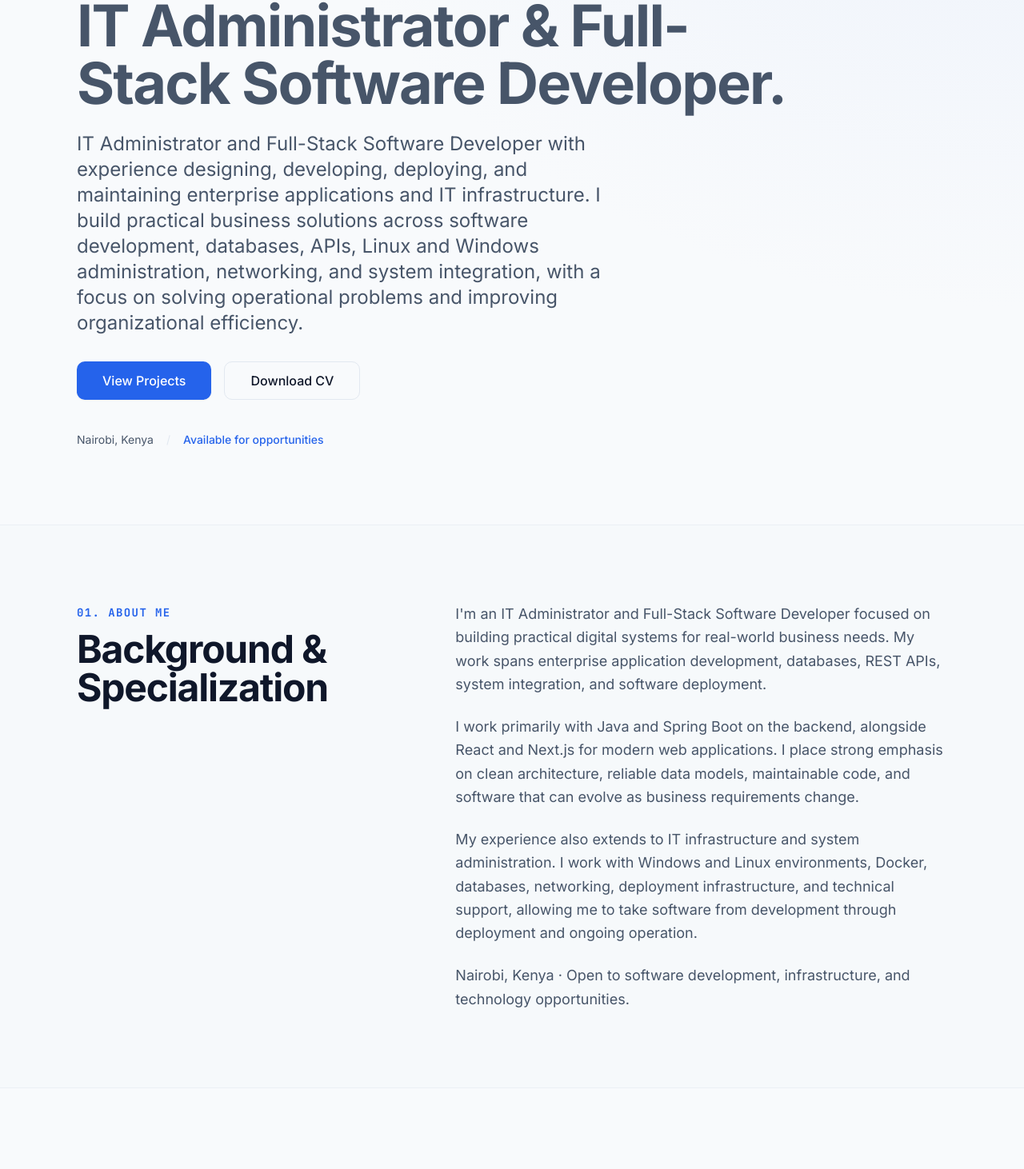
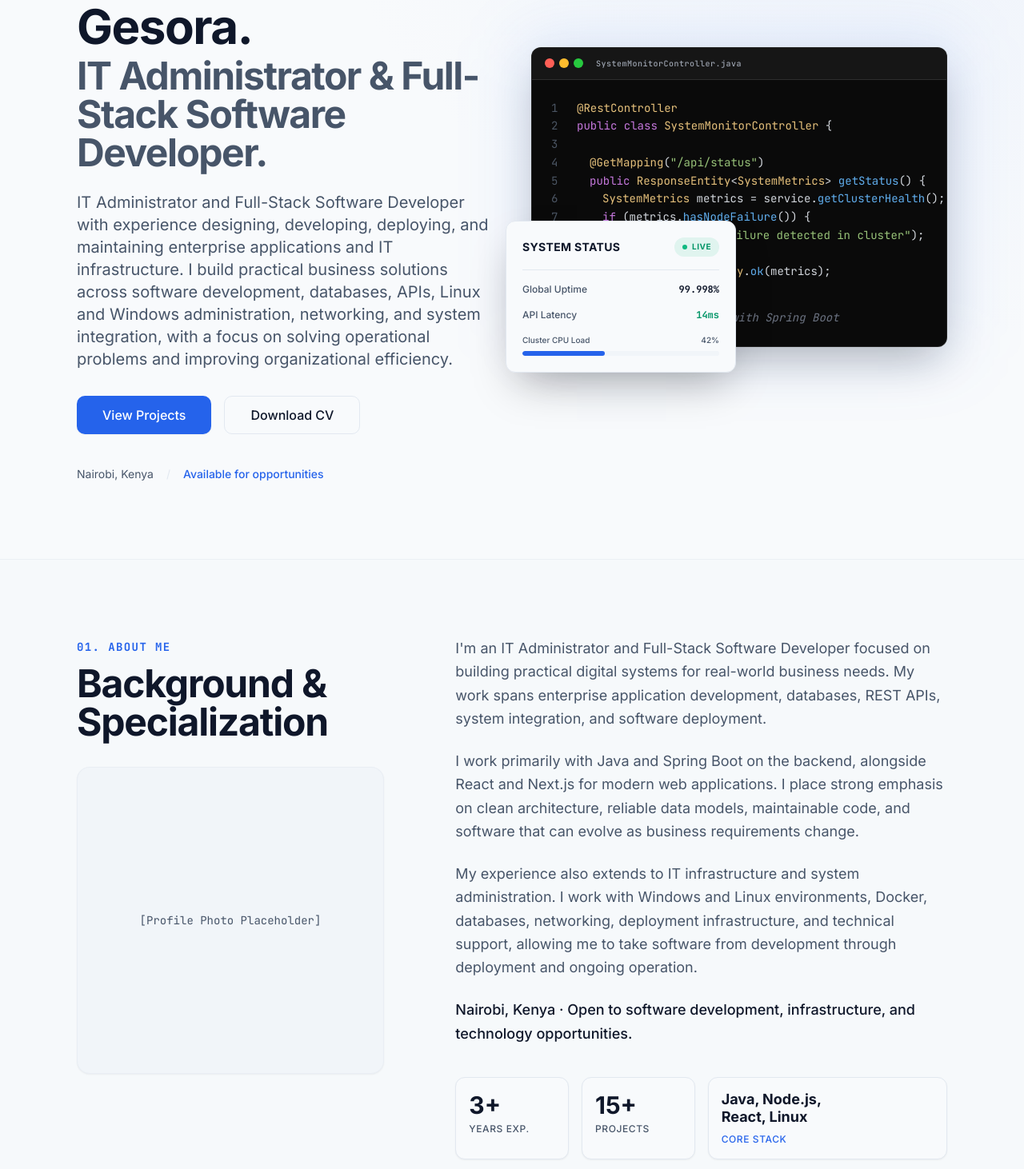
Before and after one commit to jayrakel/nathan-gesora-portfolio, a Next.js app: page / in a window 1280 px wide. Shown: the part 271-1733 px from the top of the page at 80% size. Built offline with nearby package versions, Linux system fonts and the light colour scheme.

Commit message:
feat: enhance about and hero components with new visual elements and grid layouts

```diff
--- a/src/components/About.tsx
+++ b/src/components/About.tsx
@@ -1,3 +1,4 @@
+import Image from 'next/image';
 import { profile } from '@/data/profile';
 
 export default function About() {
@@ -8,12 +9,31 @@ export default function About() {
     >
       <div className="container">
         <div className="grid grid-cols-1 items-start gap-12 lg:grid-cols-12">
-          <div className="lg:col-span-5">
+
+          {/* Left Column: Title & Photo */}
+          <div className="lg:col-span-5 lg:sticky lg:top-32">
             <h2 className="section-eyebrow">01. About Me</h2>
-            <h3 className="section-title">Background & Specialization</h3>
+            <h3 className="section-title mb-8">Background & Specialization</h3>
+
+            {/* Profile Photo Wrapper */}
+            <div className="relative aspect-square max-w-sm overflow-hidden rounded-2xl bg-surface-muted border border-border/50 shadow-sm">
+              {/* Replace the src below with your actual image path (e.g., /me.jpg) */}
+              <div className="absolute inset-0 flex items-center justify-center text-muted font-mono text-sm">
+                [Profile Photo Placeholder]
+              </div>
+              {/* <Image
+                src="/profile-photo.jpg"
+                alt="Nathan Michira Gesora"
+                fill
+                className="object-cover grayscale hover:grayscale-0 transition-all duration-500"
+              /> */}
+            </div>
           </div>
 
-          <div className="lg:col-span-7">
+          {/* Right Column: Text & Metrics */}
+          <div className="lg:col-span-7 space-y-10">
+
+            {/* Biography Text */}
             <div className="space-y-6 text-lg leading-relaxed text-muted">
               <p>
                 I&apos;m an IT Administrator and Full-Stack Software Developer
@@ -22,7 +42,6 @@ export default function About() {
                 development, databases, REST APIs, system integration, and
                 software deployment.
               </p>
-
               <p>
                 I work primarily with Java and Spring Boot on the backend,
                 alongside React and Next.js for modern web applications. I
@@ -30,7 +49,6 @@ export default function About() {
                 models, maintainable code, and software that can evolve as
                 business requirements change.
               </p>
-
               <p>
                 My experience also extends to IT infrastructure and system
                 administration. I work with Windows and Linux environments,
@@ -38,12 +56,33 @@ export default function About() {
                 technical support, allowing me to take software from
                 development through deployment and ongoing operation.
               </p>
-
-              <p>
+              <p className="font-medium text-foreground">
                 {profile.location} · Open to software development,
                 infrastructure, and technology opportunities.
               </p>
             </div>
+
+            {/* Metrics Dashboard Grid */}
+            <div className="grid grid-cols-2 gap-4 sm:grid-cols-4">
+              <div className="rounded-xl border border-border bg-background p-4 shadow-sm">
+                <div className="text-3xl font-bold text-foreground">3+</div>
+                <div className="mt-1 text-xs font-medium text-muted uppercase tracking-wider">Years Exp.</div>
+              </div>
+              <div className="rounded-xl border border-border bg-background p-4 shadow-sm">
+                <div className="text-3xl font-bold text-foreground">15+</div>
+                <div className="mt-1 text-xs font-medium text-muted uppercase tracking-wider">Projects</div>
+              </div>
+              <div className="rounded-xl border border-border bg-background p-4 shadow-sm col-span-2">
+                <div className="text-lg font-bold text-foreground leading-tight">Java, Node.js,<br/>React, Linux</div>
+                <div className="mt-2 text-xs font-medium text-primary uppercase tracking-wider">Core Stack</div>
+              </div>
+              <div className="rounded-xl border border-border bg-background p-4 shadow-sm col-span-2 sm:col-span-4 flex flex-col justify-center">
+                <div className="text-lg font-bold text-foreground leading-tight">Diploma in Information Communication Technology</div>
+                <div className="mt-1 text-sm text-muted">Nairobi Technical Training Institute</div>
+                <div className="mt-2 text-xs font-medium text-primary uppercase tracking-wider">Education</div>
+              </div>
+            </div>
+
           </div>
         </div>
       </div>
--- a/src/components/Hero.tsx
+++ b/src/components/Hero.tsx
@@ -15,19 +15,24 @@ export default function Hero() {
       />
 
       <div className="container relative z-10">
-        <div className="max-w-4xl">
-          <p className="section-eyebrow">
+        <div className="grid items-center gap-12 lg:grid-cols-2">
+          {/* Left Column: Text & Intro */}
+          <div className="max-w-2xl">
+            <div className="inline-flex items-center gap-2 rounded-full border border-border bg-surface-muted px-4 py-1.5 mb-6">
+              <div className="h-2 w-2 rounded-full bg-primary" />
+              <span className="text-xs font-medium tracking-wide text-foreground">
                 IT Administrator • Full-Stack Software Developer
-          </p>
+              </span>
+            </div>
 
-          <h1 className="mb-6 text-5xl font-bold leading-[1.05] tracking-tight text-foreground sm:text-6xl md:text-7xl">
+            <h1 className="mb-6 text-5xl font-bold leading-[1.05] tracking-tight text-foreground sm:text-6xl lg:text-5xl xl:text-6xl">
               {profile.name}.
-            <span className="block text-muted">
+              <span className="block mt-2 text-muted text-4xl sm:text-5xl lg:text-4xl xl:text-5xl">
                 {profile.title}.
               </span>
             </h1>
 
-          <p className="mb-8 max-w-2xl text-lg leading-relaxed text-muted sm:text-xl md:text-2xl">
+            <p className="mb-8 text-lg leading-relaxed text-muted sm:text-xl">
               {profile.statement}
             </p>
 
@@ -67,6 +72,112 @@ export default function Hero() {
               </Link>
             </div>
           </div>
+
+          {/* Right Column: Full-Stack Visual */}
+          <div className="relative mx-auto w-full max-w-lg lg:max-w-none">
+
+            {/* Decorative background blur */}
+            <div className="absolute -inset-4 z-0 rounded-3xl bg-primary/10 blur-2xl filter" />
+
+            {/* Backend Code Window */}
+            <div className="relative z-10 overflow-hidden rounded-xl border border-white/10 bg-[#0a0a0a] shadow-2xl">
+              {/* Editor Header */}
+              <div className="flex items-center border-b border-white/10 bg-white/5 px-4 py-3">
+                <div className="flex gap-1.5">
+                  <div className="h-3 w-3 rounded-full bg-[#ff5f56]" />
+                  <div className="h-3 w-3 rounded-full bg-[#ffbd2e]" />
+                  <div className="h-3 w-3 rounded-full bg-[#27c93f]" />
+                </div>
+                <div className="ml-4 font-mono text-[10px] font-medium tracking-wider text-gray-400">
+                  SystemMonitorController.java
+                </div>
+              </div>
+
+              {/* Editor Content */}
+              <div className="p-4 sm:p-6 text-sm font-mono leading-relaxed text-gray-300 overflow-x-auto">
+                <div className="flex">
+                  <span className="w-8 shrink-0 select-none text-gray-600">1</span>
+                  <span className="whitespace-nowrap"><span className="text-[#e5c07b]">@RestController</span></span>
+                </div>
+                <div className="flex">
+                  <span className="w-8 shrink-0 select-none text-gray-600">2</span>
+                  <span className="whitespace-nowrap"><span className="text-[#c678dd]">public class</span> <span className="text-[#e5c07b]">SystemMonitorController</span> {'{'}</span>
+                </div>
+                <div className="flex">
+                  <span className="w-8 shrink-0 select-none text-gray-600">3</span>
+                  <span className="whitespace-nowrap"><span className="text-[#c678dd]"></span></span>
+                </div>
+                <div className="flex">
+                  <span className="w-8 shrink-0 select-none text-gray-600">4</span>
+                  <span className="ml-4 whitespace-nowrap"><span className="text-[#e5c07b]">@GetMapping</span>(<span className="text-[#98c379]">"/api/status"</span>)</span>
+                </div>
+                <div className="flex">
+                  <span className="w-8 shrink-0 select-none text-gray-600">5</span>
+                  <span className="ml-4 whitespace-nowrap"><span className="text-[#c678dd]">public</span> <span className="text-[#e5c07b]">ResponseEntity</span>&lt;<span className="text-[#e5c07b]">SystemMetrics</span>&gt; <span className="text-[#61afef]">getStatus</span>() {'{'}</span>
+                </div>
+                <div className="flex">
+                  <span className="w-8 shrink-0 select-none text-gray-600">6</span>
+                  <span className="ml-8 whitespace-nowrap"><span className="text-[#e5c07b]">SystemMetrics</span> metrics = service.<span className="text-[#61afef]">getClusterHealth</span>();</span>
+                </div>
+                <div className="flex">
+                  <span className="w-8 shrink-0 select-none text-gray-600">7</span>
+                  <span className="ml-8 whitespace-nowrap"><span className="text-[#c678dd]">if</span> (metrics.<span className="text-[#61afef]">hasNodeFailure</span>()) {'{'}</span>
+                </div>
+                <div className="flex">
+                  <span className="w-8 shrink-0 select-none text-gray-600">8</span>
+                  <span className="ml-12 whitespace-nowrap">log.<span className="text-[#61afef]">error</span>(<span className="text-[#98c379]">"Node failure detected in cluster"</span>);</span>
+                </div>
+                <div className="flex">
+                  <span className="w-8 shrink-0 select-none text-gray-600">9</span>
+                  <span className="ml-8 whitespace-nowrap">{'}'}</span>
+                </div>
+                <div className="flex">
+                  <span className="w-8 shrink-0 select-none text-gray-600">10</span>
+                  <span className="ml-8 whitespace-nowrap"><span className="text-[#c678dd]">return</span> <span className="text-[#e5c07b]">ResponseEntity</span>.<span className="text-[#61afef]">ok</span>(metrics);</span>
+                </div>
+                <div className="flex">
+                  <span className="w-8 shrink-0 select-none text-gray-600">11</span>
+                  <span className="ml-4 whitespace-nowrap">{'}'}</span>
+                </div>
+                <div className="flex mt-3">
+                  <span className="w-8 shrink-0 select-none text-gray-600">12</span>
+                  <span className="text-gray-500 italic whitespace-nowrap">// Serving 10k req/sec with Spring Boot</span>
+                </div>
+              </div>
+            </div>
+
+            {/* Floating Frontend UI Component */}
+            <div className="absolute -bottom-8 -left-8 z-20 hidden rounded-xl border border-border bg-background p-5 shadow-2xl sm:block sm:w-72 transition-transform duration-500 hover:-translate-y-2">
+              <div className="mb-4 flex items-center justify-between border-b border-border pb-4">
+                <div className="font-bold text-foreground text-sm tracking-wide uppercase">System Status</div>
+                <div className="flex h-6 items-center rounded-full bg-emerald-500/10 px-2.5 text-[10px] font-bold text-emerald-600 tracking-wider">
+                  <span className="mr-1.5 h-1.5 w-1.5 rounded-full bg-emerald-500 animate-pulse"></span>
+                  LIVE
+                </div>
+              </div>
+              <div className="space-y-4">
+                <div className="flex items-center justify-between">
+                  <span className="text-xs font-medium text-muted">Global Uptime</span>
+                  <span className="text-xs font-mono font-bold text-foreground">99.998%</span>
+                </div>
+                <div className="flex items-center justify-between">
+                  <span className="text-xs font-medium text-muted">API Latency</span>
+                  <span className="text-xs font-mono font-bold text-emerald-600">14ms</span>
+                </div>
+                <div>
+                  <div className="mb-1.5 flex justify-between text-[10px] font-medium text-muted">
+                    <span>Cluster CPU Load</span>
+                    <span>42%</span>
+                  </div>
+                  <div className="h-1.5 w-full overflow-hidden rounded-full bg-surface-muted">
+                    <div className="h-full w-[42%] rounded-full bg-primary" />
+                  </div>
+                </div>
+              </div>
+            </div>
+
+          </div>
+        </div>
       </div>
     </section>
   );
```
Lines whose indentation alone changed are shown as unchanged.
